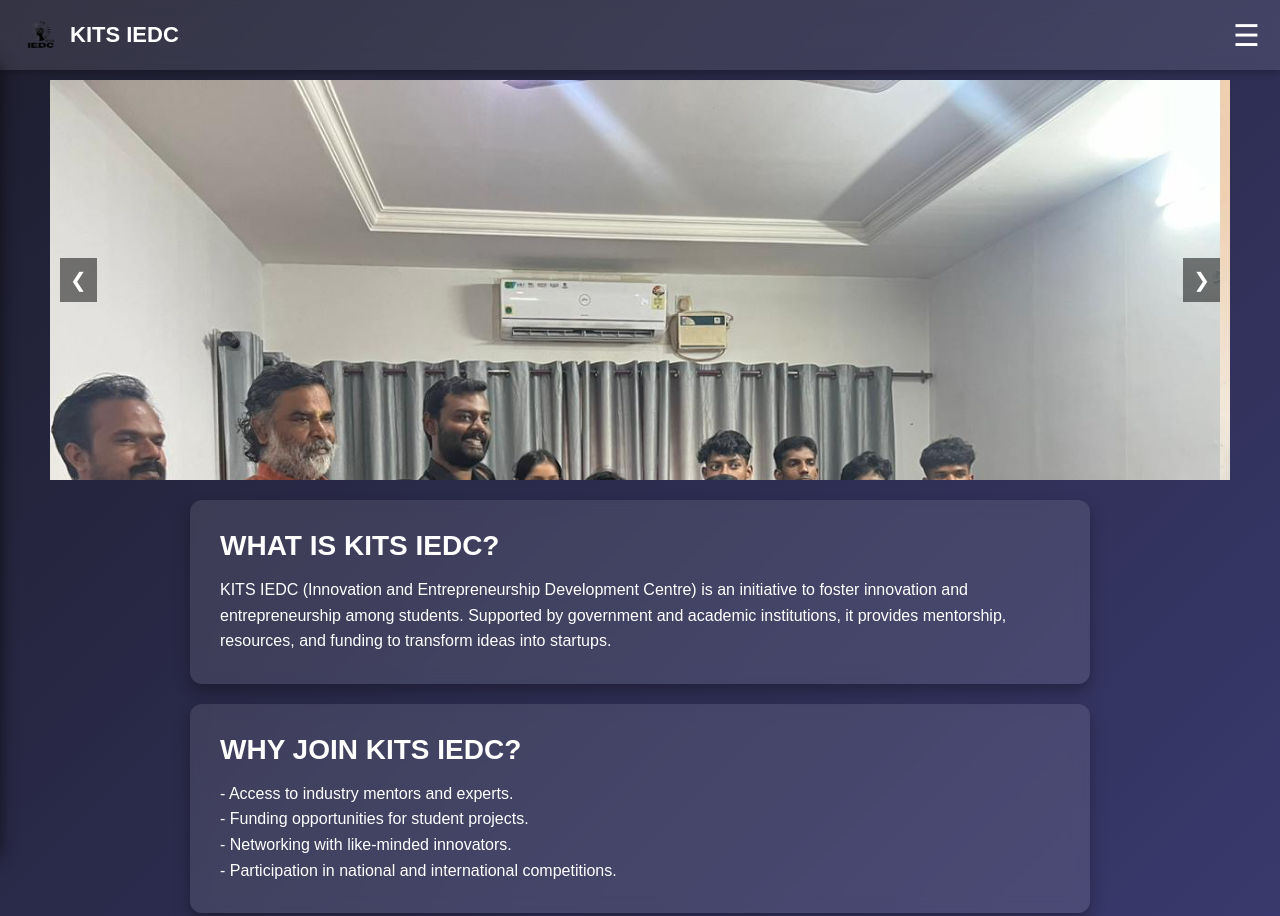
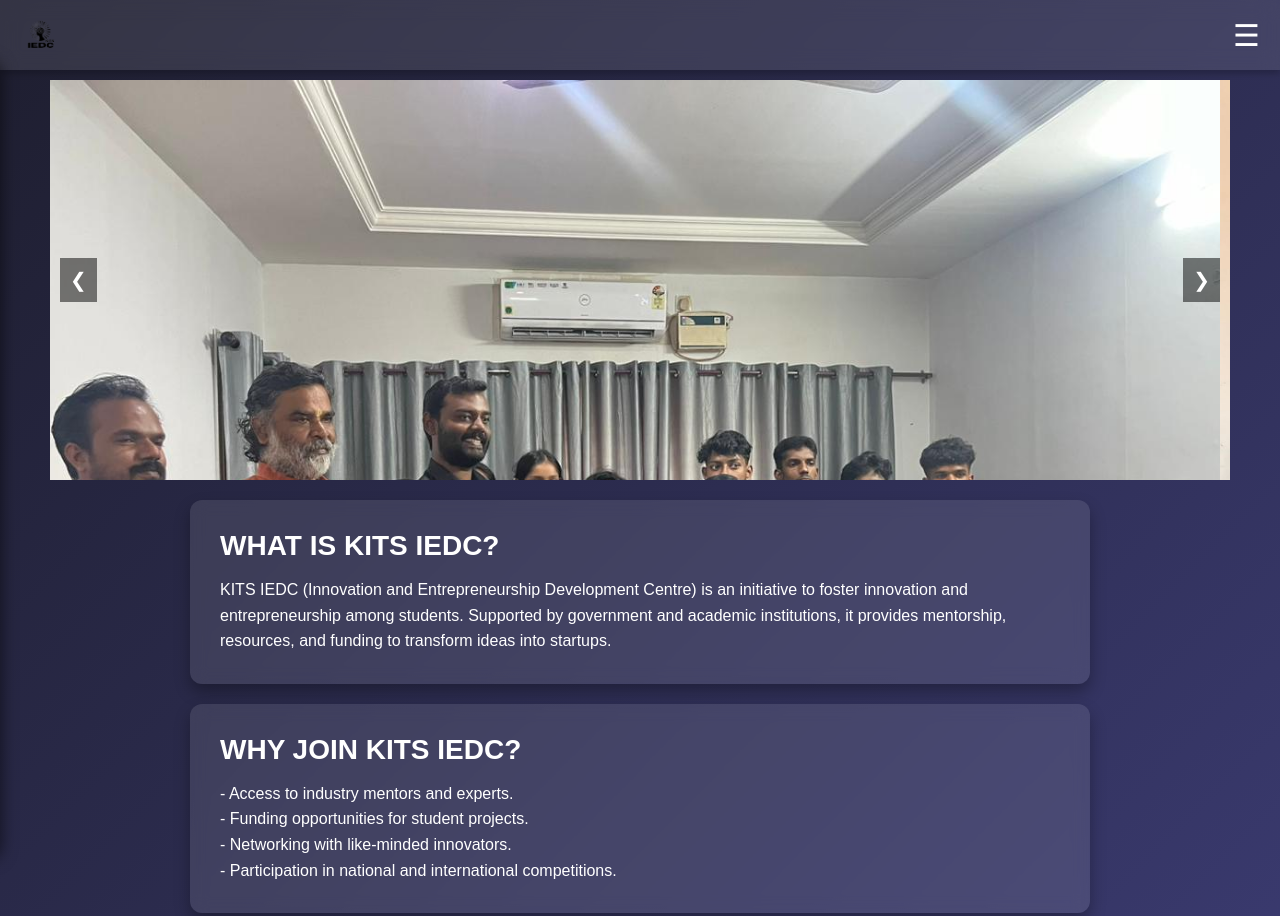
Before and after one commit to KITSIEDC/Testing-Webpage, a plain HTML site: page index.html in a window 1280 px wide. Shown: the top 916 px of the page. Drawn offline with Linux system fonts and the light colour scheme.

Commit message:
Update index.html

```diff
--- a/index.html
+++ b/index.html
@@ -193,7 +193,6 @@
     <div class="title-bar">
         <div class="logo">
             <img src="Kitsiedc.png" alt="KITS IEDC">
-            <h1>KITS IEDC</h1>
         </div>
         <button class="menu-toggle" id="menu-toggle">☰</button>
     </div>
```
